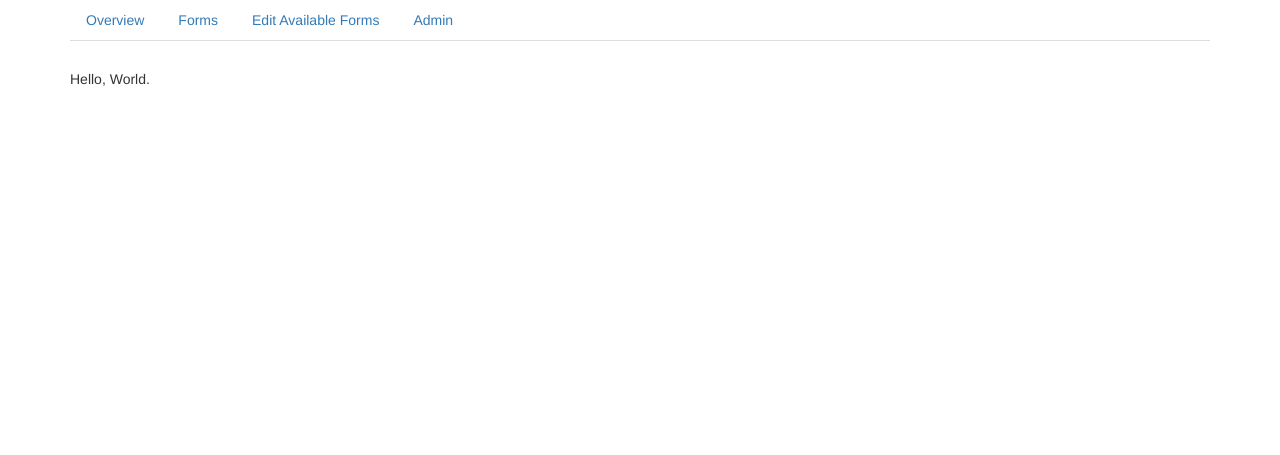
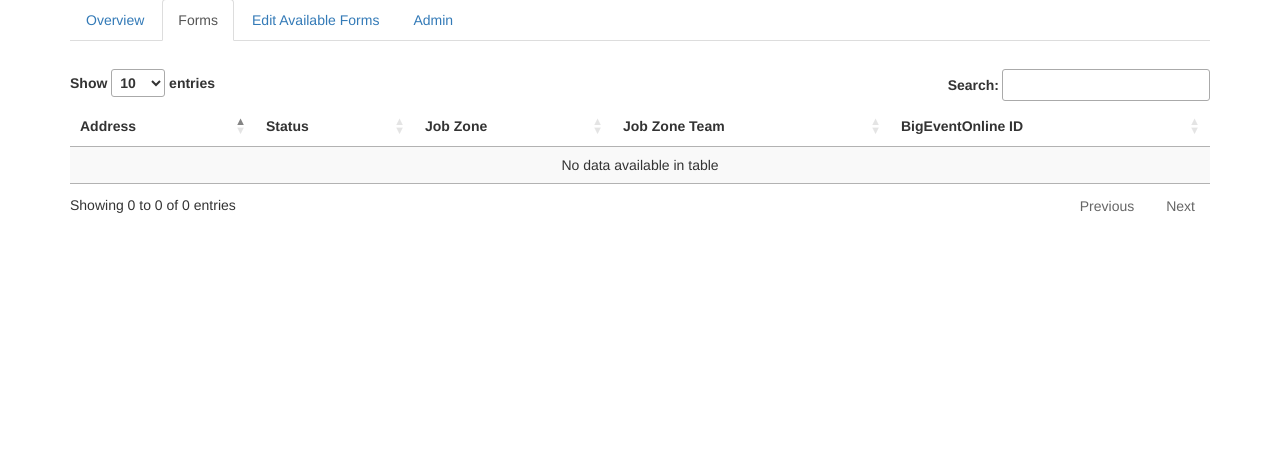
Before and after one commit to BigEventTamu/tamu_be_jsvs, a Django app: page /forms/ in a window 1280 px wide. Shown: the part 116-571 px from the top of the page. Run offline with Django 3.2, Linux system fonts and the light colour scheme; the visitor is signed in with stand-in values (Sample User, id 1); data that the repository does not hold is empty; parts of the project's set-up code (start-up, migrations or seed data) failed here and were passed over; some libraries are stand-ins or nearby versions.

Commit message:
Added Form list.

```diff
--- a/job_site_verification/urls.py
+++ b/job_site_verification/urls.py
@@ -21,7 +21,7 @@ from job_site_verification import views
 
 urlpatterns = [
     url(r'^$', views.Index.as_view(), name="index"),
-    url(r'^forms/$', views.FormTypeList.as_view(), name="formtype-list"),
+    url(r'^forms/$', views.FormList.as_view(), name="list-forms"),
     url(r'^accounts/login/$', auth_views.login, name="login"),
     url(r'^accounts/logout/$', auth_views.logout, name="logout"),
 
--- a/job_site_verification/views.py
+++ b/job_site_verification/views.py
@@ -136,16 +136,17 @@ class FormDetailJSON(APIView):
         return Response(f.as_dict(), status=status.HTTP_400_BAD_REQUEST)
 
 
-class FormTypeList(View):
+class FormList(View):
+    @method_decorator(login_required)
     def get(self, request):
-        form_types_list = models.ServiceForm.objects.all()
-        return render(request, "form_edit/form_list.html", {"form_types": form_types_list})
+        jobs_to_verify = models.JobRequestStub.objects.filter(job_state="needs_survey")
+        return render(request, "form_edit/list_forms.html", {"jobs_to_verify": jobs_to_verify})
 
 
 class Index(View):
     @method_decorator(login_required)
     def get(self, request):
-        stats = {}
+        stats = dict()
         stats["need_survey"] = models.JobRequestStub.objects.filter(job_state="needs_survey").count()
         stats["surveys_completed"] = models.JobRequestStub.objects.filter(job_state="survey_completed").count()
         return render(request, "index.html", {"stats": stats})
--- /dev/null
+++ b/templates/form_edit/list_forms.html
@@ -0,0 +1,56 @@
+{% extends "tamu_be_base.html" %}
+
+{% block tabs %}
+{% include "tabs.html" with active_tab="forms" %}
+{% endblock %}
+
+{% block content %}
+    <table id="form_list" class="display" cellspacing="0" width="100%">
+    <thead>
+    <tr>
+        <th>
+            Address
+        </th>
+        <th>
+            Status
+        </th>
+        <th>
+            Job Zone
+        </th>
+        <th>
+            Job Zone Team
+        </th>
+        <th>
+            BigEventOnline ID
+        </th>
+    </tr>
+    </thead>
+    <tbody>
+    {% for job in jobs_to_verify %}
+        <tr>
+        <td>
+            {{ job.address }}
+        </td>
+        <td>
+            {{ job.get_job_state_display }}
+        </td>
+        <td>
+            {{ job.job_zone }}
+        </td>
+        <td>
+            {{ job.job_zone_team }}
+        </td>
+        <td>
+            <a href="#" target="_blank">{{ job.job_request_id }}</a>
+        </td>
+        </tr>
+    {% endfor %}
+    </tbody>
+    </table>
+
+    <script type="text/javascript">
+        $(document).ready(function() {
+            $('#form_list').DataTable();
+        } );
+    </script>
+{% endblock %}
--- a/templates/index.html
+++ b/templates/index.html
@@ -5,5 +5,5 @@
 {% endblock %}
 
 {% block content %}
-    <span><p>Hello, World.</p></span>
+    {{ stats }}
 {% endblock %}
--- a/templates/tabs.html
+++ b/templates/tabs.html
@@ -1,6 +1,6 @@
 <ul class="nav nav-tabs be-nav">
     <li role="presentation" class="{% if active_tab == 'overview' %} active{% endif %}"><a href="#">Overview</a></li>
-    <li role="presentation" class="{% if active_tab == 'forms' %} active{% endif %}"><a href="#">Forms</a></li>
+    <li role="presentation" class="{% if active_tab == 'forms' %} active{% endif %}"><a href="{% url "list-forms" %}">Forms</a></li>
     {% if user.is_staff %}
     <li role="presentation" class="{% if active_tab == 'edit_forms' %} active{% endif %}"><a href="#">Edit Available Forms</a></li>
     <li role="presentation" class="{% if active_tab == 'admin' %} active{% endif %}"><a href="{% url "admin:index" %}">Admin</a></li>
--- a/templates/tamu_be_base.html
+++ b/templates/tamu_be_base.html
@@ -6,10 +6,14 @@
         {% load staticfiles %}
         <script type="text/javascript" src="//code.jquery.com/jquery-1.11.3.min.js"></script>
         <script type="text/javascript" src="{% static "js/bootstrap.js" %}" ></script>
+
         <link rel="stylesheet" type="text/css" href="{% static "css/bootstrap.css" %}" />
         <link rel="stylesheet" type="text/css" href="{% static "css/bootstrap-theme.css" %}" />
         <link rel="stylesheet" type="text/css" href="{% static "css/be-jsvs.css" %}" />
         <link href="{% static "img/favicon.ico" %}" rel="shortcut icon" type="image/x-icon" />
+
+        <link rel="stylesheet" type="text/css" href="//cdn.datatables.net/1.10.9/css/jquery.dataTables.min.css" />
+        <script type="text/javascript" src="//cdn.datatables.net/1.10.9/js/jquery.dataTables.min.js"></script>
         <script ></script>
     </head>
     <body>
```
Also changed, not shown: static/css/bootstrap-tamu-theme.min.css (renamed from static/img/bootstrap-tamu-theme.min.css).
